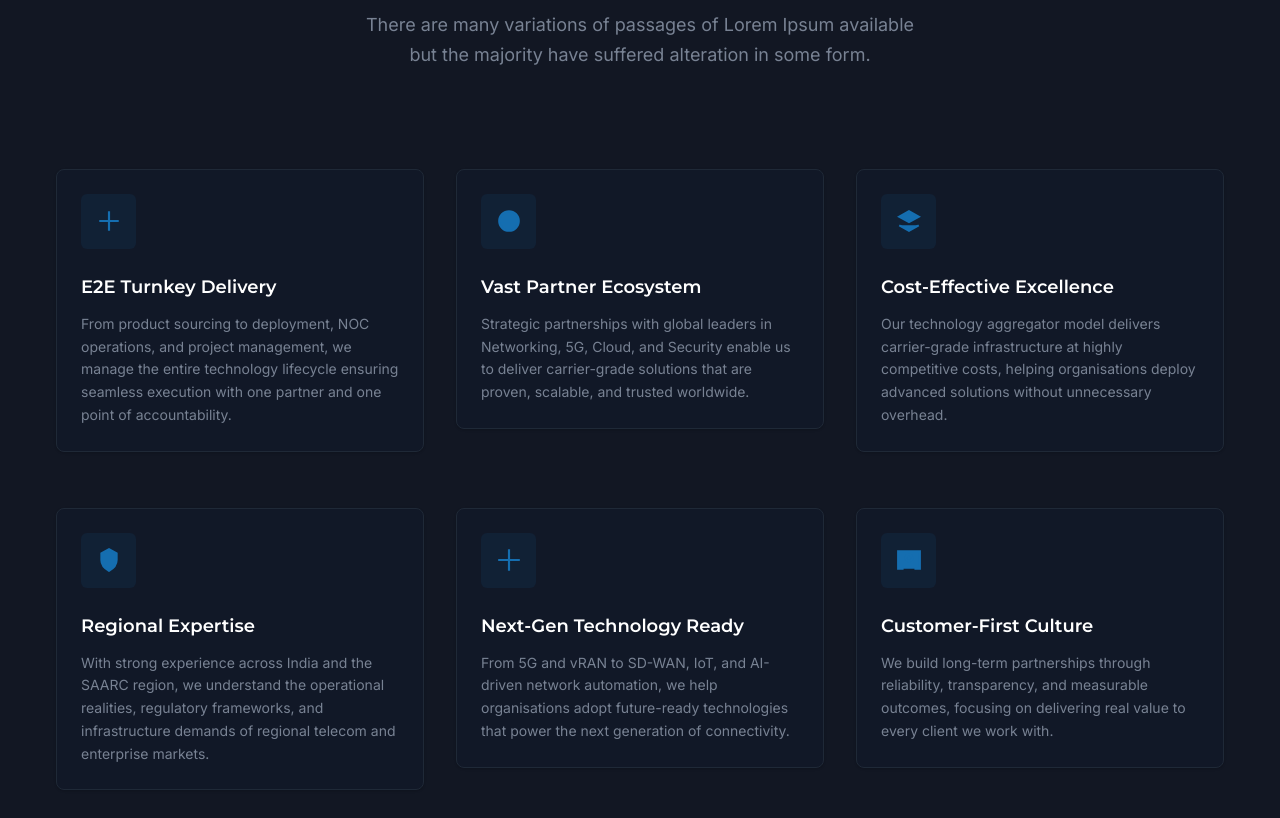
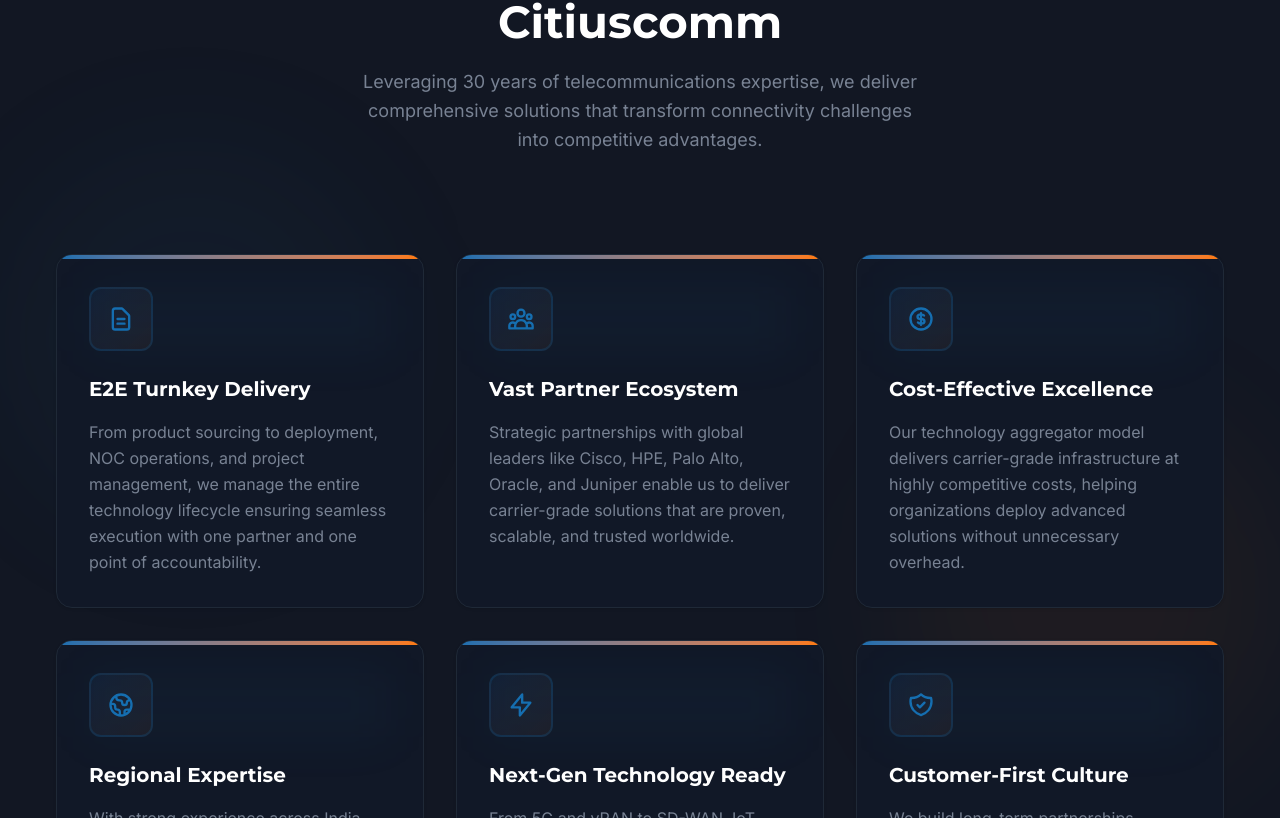
Before and after one commit to akshaye1cc/citiuscomm-website, a Next.js app: page / in a window 1280 px wide. Shown: the part 1442-2260 px from the top of the page. Built offline with nearby package versions, Linux system fonts and the light colour scheme.

Commit message:
features fixed

```diff
--- a/src/components/Features/SingleFeature.tsx
+++ b/src/components/Features/SingleFeature.tsx
@@ -4,21 +4,36 @@
   const { icon, title, paragraph } = feature;
 
   return (
-    <div className="w-full">
-      <div className="rounded-lg border border-gray-200 bg-white p-6 shadow-sm transition hover:shadow-md dark:border-gray-800 dark:bg-gray-900">
+    <div className="group h-full w-full">
+      <div className="relative h-full overflow-hidden rounded-2xl border border-gray-200 bg-white p-8 shadow-sm transition-all duration-300 hover:-translate-y-2 hover:border-primary/30 hover:shadow-xl dark:border-gray-800 dark:bg-gray-900 dark:hover:border-primary/50">
 
-        <div className="bg-primary/10 text-primary mb-6 flex h-[55px] w-[55px] items-center justify-center rounded-md">
-          {icon}
+        {/* Gradient Accent Bar */}
+        <div className="absolute left-0 top-0 h-1 w-full bg-gradient-to-r from-primary via-accent to-primary bg-[length:200%_100%] transition-all duration-500 group-hover:bg-[position:100%_0]"></div>
+
+        {/* Icon Container with Enhanced Styling */}
+        <div className="relative mb-6">
+          <div className="absolute inset-0 rounded-xl bg-primary/5 blur-xl transition-all duration-300 group-hover:bg-primary/10"></div>
+          <div className="relative flex h-16 w-16 items-center justify-center rounded-xl border-2 border-primary/20 bg-gradient-to-br from-primary/10 to-accent/5 text-primary transition-all duration-300 group-hover:border-primary/40 group-hover:from-primary/20 group-hover:to-accent/10 group-hover:shadow-lg">
+            <div className="transition-transform duration-300 group-hover:scale-110">
+              {icon}
+            </div>
+          </div>
         </div>
 
-        <h3 className="mb-3 text-lg font-semibold text-black dark:text-white">
-          {title}
-        </h3>
+        {/* Content */}
+        <div>
+          <h3 className="mb-4 text-xl font-bold text-black transition-colors duration-300 group-hover:text-primary dark:text-white dark:group-hover:text-primary">
+            {title}
+          </h3>
 
-        <p className="text-body-color text-sm leading-relaxed">
-          {paragraph}
-        </p>
+          <p className="text-body-color text-base leading-relaxed">
+            {paragraph}
+          </p>
+        </div>
 
+        {/* Corner Decoration */}
+        <div className="absolute -right-8 -top-8 h-24 w-24 rounded-full bg-gradient-to-br from-primary/5 to-transparent opacity-0 transition-opacity duration-300 group-hover:opacity-100"></div>
+        <div className="absolute -bottom-8 -left-8 h-24 w-24 rounded-full bg-gradient-to-tl from-accent/5 to-transparent opacity-0 transition-opacity duration-300 group-hover:opacity-100"></div>
       </div>
     </div>
   );
--- a/src/components/Features/featuresData.tsx
+++ b/src/components/Features/featuresData.tsx
@@ -5,13 +5,15 @@
     id: 1,
     icon: (
       <svg
-        width="26"
-        height="26"
+        width="28"
+        height="28"
         viewBox="0 0 24 24"
         fill="none"
-        className="fill-current"
+        stroke="currentColor"
+        className="stroke-current"
+        strokeWidth="2"
       >
-        <path d="M3 12h18M12 3v18" strokeWidth="2" stroke="currentColor" />
+        <path strokeLinecap="round" strokeLinejoin="round" d="M9 12h6m-6 4h6m2 5H7a2 2 0 01-2-2V5a2 2 0 012-2h5.586a1 1 0 01.707.293l5.414 5.414a1 1 0 01.293.707V19a2 2 0 01-2 2z" />
       </svg>
     ),
     title: "E2E Turnkey Delivery",
@@ -22,61 +24,53 @@
     id: 2,
     icon: (
       <svg
-        width="26"
-        height="26"
+        width="28"
+        height="28"
         viewBox="0 0 24 24"
         fill="none"
-        className="fill-current"
+        stroke="currentColor"
+        className="stroke-current"
+        strokeWidth="2"
       >
-        <circle cx="12" cy="12" r="9" strokeWidth="2" stroke="currentColor" />
-        <path d="M3 12h18" strokeWidth="2" stroke="currentColor" />
+        <path strokeLinecap="round" strokeLinejoin="round" d="M17 20h5v-2a3 3 0 00-5.356-1.857M17 20H7m10 0v-2c0-.656-.126-1.283-.356-1.857M7 20H2v-2a3 3 0 015.356-1.857M7 20v-2c0-.656.126-1.283.356-1.857m0 0a5.002 5.002 0 019.288 0M15 7a3 3 0 11-6 0 3 3 0 016 0zm6 3a2 2 0 11-4 0 2 2 0 014 0zM7 10a2 2 0 11-4 0 2 2 0 014 0z" />
       </svg>
     ),
     title: "Vast Partner Ecosystem",
     paragraph:
-      "Strategic partnerships with global leaders in Networking, 5G, Cloud, and Security enable us to deliver carrier-grade solutions that are proven, scalable, and trusted worldwide.",
+      "Strategic partnerships with global leaders like Cisco, HPE, Palo Alto, Oracle, and Juniper enable us to deliver carrier-grade solutions that are proven, scalable, and trusted worldwide.",
   },
   {
     id: 3,
     icon: (
       <svg
-        width="26"
-        height="26"
+        width="28"
+        height="28"
         viewBox="0 0 24 24"
         fill="none"
-        className="fill-current"
+        stroke="currentColor"
+        className="stroke-current"
+        strokeWidth="2"
       >
-        <path
-          d="M12 3L3 8l9 5 9-5-9-5z"
-          strokeWidth="2"
-          stroke="currentColor"
-        />
-        <path
-          d="M3 16l9 5 9-5"
-          strokeWidth="2"
-          stroke="currentColor"
-        />
+        <path strokeLinecap="round" strokeLinejoin="round" d="M12 8c-1.657 0-3 .895-3 2s1.343 2 3 2 3 .895 3 2-1.343 2-3 2m0-8c1.11 0 2.08.402 2.599 1M12 8V7m0 1v8m0 0v1m0-1c-1.11 0-2.08-.402-2.599-1M21 12a9 9 0 11-18 0 9 9 0 0118 0z" />
       </svg>
     ),
     title: "Cost-Effective Excellence",
     paragraph:
-      "Our technology aggregator model delivers carrier-grade infrastructure at highly competitive costs, helping organisations deploy advanced solutions without unnecessary overhead.",
+      "Our technology aggregator model delivers carrier-grade infrastructure at highly competitive costs, helping organizations deploy advanced solutions without unnecessary overhead.",
   },
   {
     id: 4,
     icon: (
       <svg
-        width="26"
-        height="26"
+        width="28"
+        height="28"
         viewBox="0 0 24 24"
         fill="none"
-        className="fill-current"
+        stroke="currentColor"
+        className="stroke-current"
+        strokeWidth="2"
       >
-        <path
-          d="M12 2l7 4v6c0 5-3.5 8-7 10-3.5-2-7-5-7-10V6l7-4z"
-          strokeWidth="2"
-          stroke="currentColor"
-        />
+        <path strokeLinecap="round" strokeLinejoin="round" d="M3.055 11H5a2 2 0 012 2v1a2 2 0 002 2 2 2 0 012 2v2.945M8 3.935V5.5A2.5 2.5 0 0010.5 8h.5a2 2 0 012 2 2 2 0 104 0 2 2 0 012-2h1.064M15 20.488V18a2 2 0 012-2h3.064M21 12a9 9 0 11-18 0 9 9 0 0118 0z" />
       </svg>
     ),
     title: "Regional Expertise",
@@ -87,39 +81,34 @@
     id: 5,
     icon: (
       <svg
-        width="26"
-        height="26"
+        width="28"
+        height="28"
         viewBox="0 0 24 24"
         fill="none"
-        className="fill-current"
+        stroke="currentColor"
+        className="stroke-current"
+        strokeWidth="2"
       >
-        <path
-          d="M12 2v20M2 12h20"
-          strokeWidth="2"
-          stroke="currentColor"
-        />
+        <path strokeLinecap="round" strokeLinejoin="round" d="M13 10V3L4 14h7v7l9-11h-7z" />
       </svg>
     ),
     title: "Next-Gen Technology Ready",
     paragraph:
-      "From 5G and vRAN to SD-WAN, IoT, and AI-driven network automation, we help organisations adopt future-ready technologies that power the next generation of connectivity.",
+      "From 5G and vRAN to SD-WAN, IoT, and AI-driven network automation, we help organizations adopt future-ready technologies that power the next generation of connectivity.",
   },
   {
     id: 6,
     icon: (
       <svg
-        width="26"
-        height="26"
+        width="28"
+        height="28"
         viewBox="0 0 24 24"
         fill="none"
-        className="fill-current"
+        stroke="currentColor"
+        className="stroke-current"
+        strokeWidth="2"
       >
-        <path
-          d="M17 20h5V4H2v16h5"
-          strokeWidth="2"
-          stroke="currentColor"
-        />
-        <circle cx="12" cy="10" r="3" strokeWidth="2" stroke="currentColor" />
+        <path strokeLinecap="round" strokeLinejoin="round" d="M9 12l2 2 4-4m5.618-4.016A11.955 11.955 0 0112 2.944a11.955 11.955 0 01-8.618 3.04A12.02 12.02 0 003 9c0 5.591 3.824 10.29 9 11.622 5.176-1.332 9-6.03 9-11.622 0-1.042-.133-2.052-.382-3.016z" />
       </svg>
     ),
     title: "Customer-First Culture",
--- a/src/components/Features/index.tsx
+++ b/src/components/Features/index.tsx
@@ -1,3 +1,5 @@
+'use client';
+
 import SectionTitle from "../Common/SectionTitle";
 import SingleFeature from "./SingleFeature";
 import featuresData from "./featuresData";
@@ -5,20 +7,54 @@
 const Features = () => {
   return (
     <>
-      <section id="features" className="py-16 md:py-20 lg:py-28">
+      <section id="features" className="relative py-16 md:py-20 lg:py-28">
+        {/* Background Elements */}
+        <div className="absolute left-0 top-1/4 -z-10 h-96 w-96 rounded-full bg-primary/5 blur-3xl"></div>
+        <div className="absolute right-0 bottom-1/4 -z-10 h-96 w-96 rounded-full bg-accent/5 blur-3xl"></div>
+
         <div className="container">
           <SectionTitle
-            title="Main Features"
-            paragraph="There are many variations of passages of Lorem Ipsum available but the majority have suffered alteration in some form."
+            title="Why Choose Citiuscomm"
+            paragraph="Leveraging 30 years of telecommunications expertise, we deliver comprehensive solutions that transform connectivity challenges into competitive advantages."
             center
           />
 
-          <div className="grid grid-cols-1 gap-x-8 gap-y-14 md:grid-cols-2 lg:grid-cols-3">
-            {featuresData.map((feature) => (
-              <SingleFeature key={feature.id} feature={feature} />
+          {/* Enhanced Grid with Staggered Animation */}
+          <div className="grid grid-cols-1 gap-6 md:grid-cols-2 lg:grid-cols-3 lg:gap-8">
+            {featuresData.map((feature, index) => (
+              <div
+                key={feature.id}
+                className="animate-fade-in-up"
+                style={{
+                  animationDelay: `${index * 0.1}s`,
+                  animationFillMode: 'both'
+                }}
+              >
+                <SingleFeature feature={feature} />
+              </div>
             ))}
           </div>
+
+          {/* Bottom CTA Section */}
+
         </div>
+
+        <style jsx>{`
+          @keyframes fade-in-up {
+            from {
+              opacity: 0;
+              transform: translateY(20px);
+            }
+            to {
+              opacity: 1;
+              transform: translateY(0);
+            }
+          }
+
+          .animate-fade-in-up {
+            animation: fade-in-up 0.6s ease-out;
+          }
+        `}</style>
       </section>
     </>
   );
```
